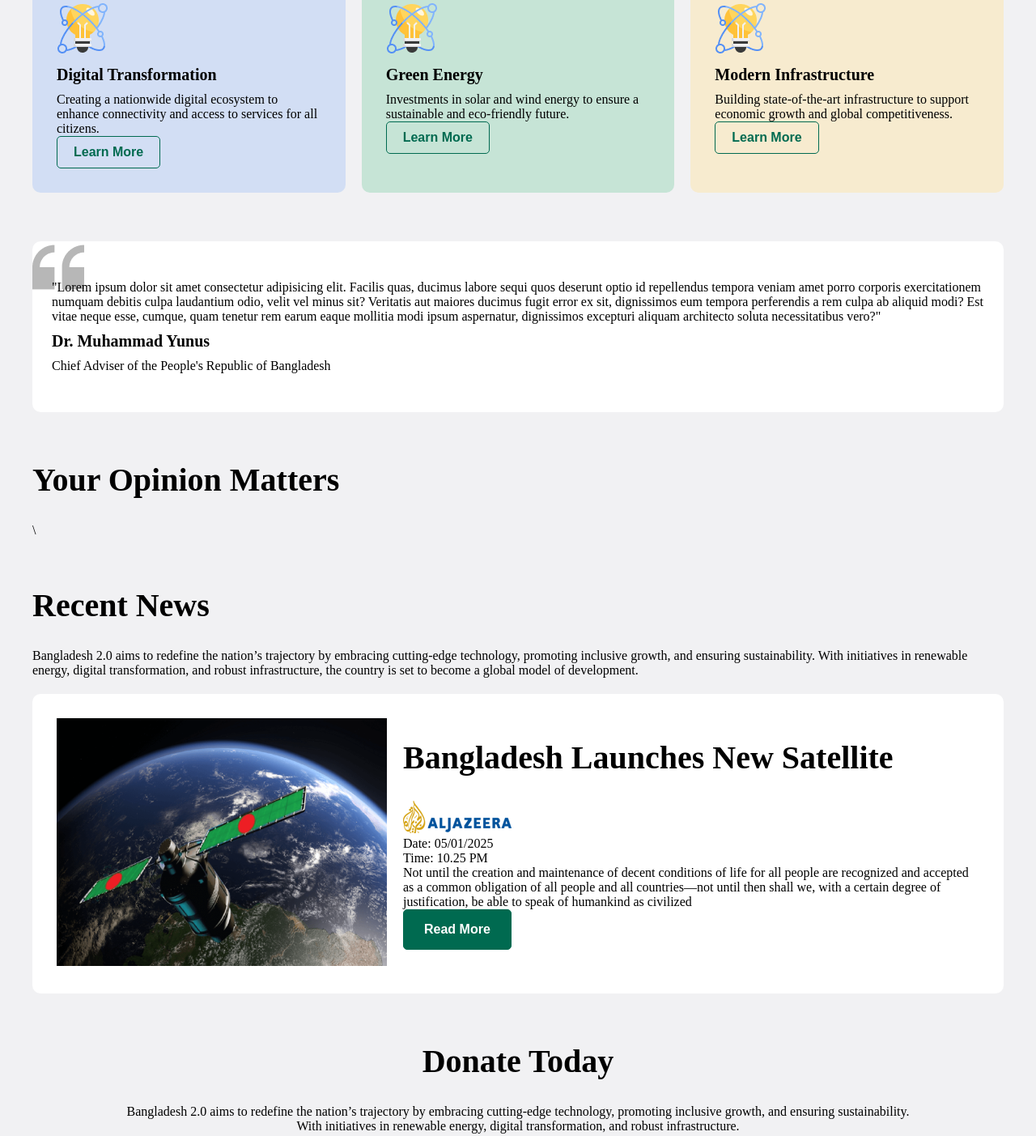
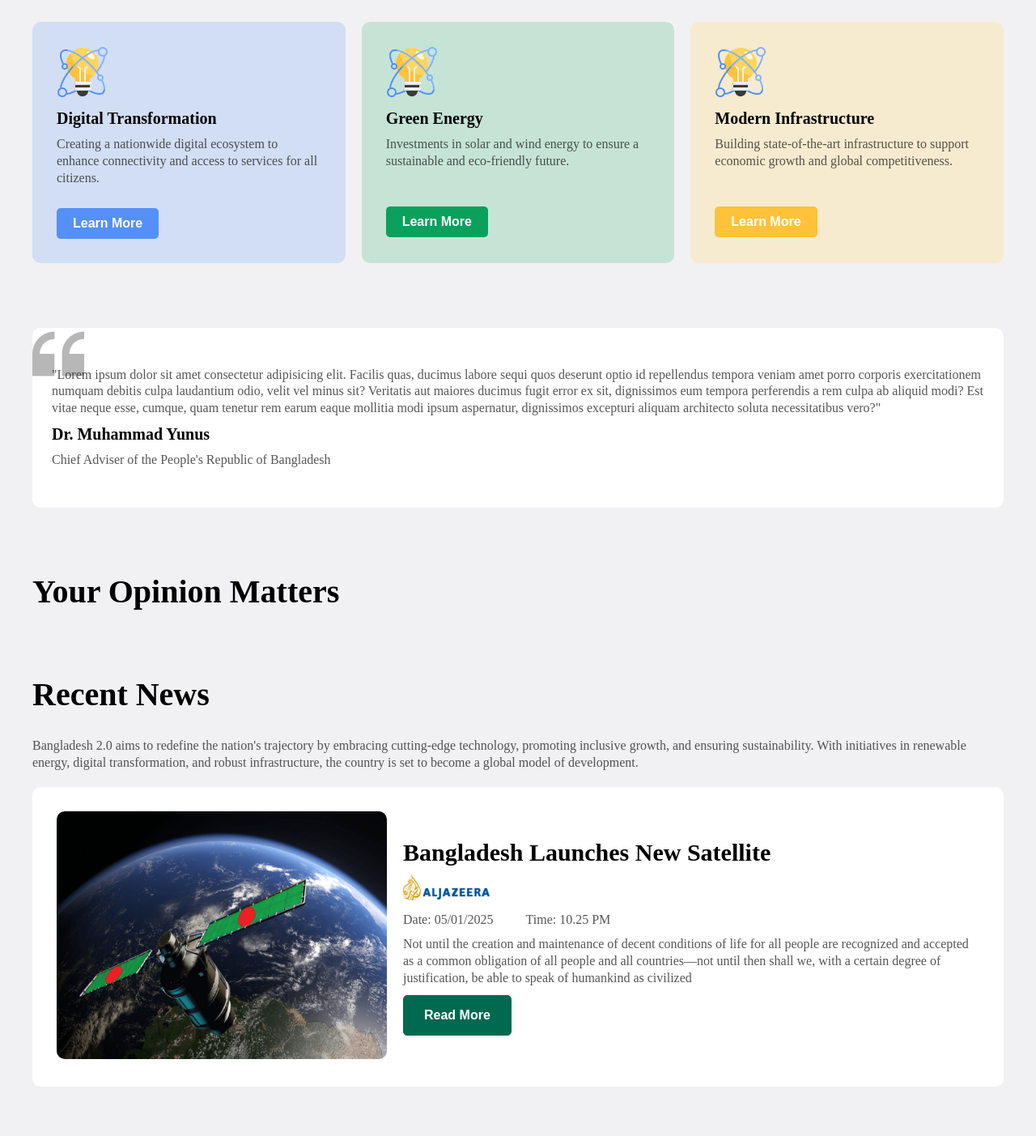
Before and after one commit to ramjan88/Bangladesh-2.0, a plain HTML site: page index.html in a window 1280 px wide. Shown: the part 1232-2635 px from the top of the page at 81% size. Drawn offline with Linux system fonts and the light colour scheme.

Commit message:
added main section update

```diff
--- a/index.html
+++ b/index.html
@@ -98,7 +98,7 @@
       <section class="future-section">
         <h2 class="section-title">The Vision of Future</h2>
         <p>
-          Bangladesh 2.0 aims to redefine the nation’s trajectory by embracing
+          Bangladesh 2.0 aims to redefine the nation's trajectory by embracing
           cutting-edge technology, promoting inclusive growth, and ensuring
           sustainability. With initiatives in renewable energy, digital
           transformation, and robust infrastructure, the country is set to
@@ -107,6 +107,7 @@
 
         <div class="future-content">
           <div class="card-container">
+
             <!-- card 1 -->
             <div class="card-1">
               <div class="">
@@ -118,7 +119,7 @@
                   Creating a nationwide digital ecosystem to enhance
                   connectivity and access to services for all citizens.
                 </p>
-                <button class="btn-secondary">Learn More</button>
+                <button class="btn1">Learn More</button>
               </div>
             </div>
             <!-- card 2 -->
@@ -133,7 +134,7 @@
                   Investments in solar and wind energy to ensure a sustainable
                   and eco-friendly future.
                 </p>
-                <button class="btn-secondary">Learn More</button>
+                <button class="btn2">Learn More</button>
               </div>
             </div>
 
@@ -148,7 +149,7 @@
                   Building state-of-the-art infrastructure to support economic
                   growth and global competitiveness.
                 </p>
-                <button class="btn-secondary">Learn More</button>
+                <button class="btn3">Learn More</button>
               </div>
             </div>
           </div>
@@ -176,30 +177,30 @@
         <h2 class="section-title">Your Opinion Matters</h2>
       </section>
 
-      <!-- recent news section -->\
+      <!-- recent news section -->
       <section class="news-section">
         <h2 class="section-title">Recent News</h2>
         <p>
-          Bangladesh 2.0 aims to redefine the nation’s trajectory by embracing
+          Bangladesh 2.0 aims to redefine the nation's trajectory by embracing
           cutting-edge technology, promoting inclusive growth, and ensuring
           sustainability. With initiatives in renewable energy, digital
           transformation, and robust infrastructure, the country is set to
           become a global model of development.
         </p>
         <div class="news-container">
-          <div class="">
-            <img src="images/satelite.png" alt="" />
+          <div class="news-image">
+            <img class="news-logo" src="images/satelite.png" alt="" />
           </div>
           <div class="">
-            <h2 class="section-title">Bangladesh Launches New Satellite</h2>
+            <h2 class="news-title">Bangladesh Launches New Satellite</h2>
             <div class="">
-              <img src="images/al-jazeera.png" alt="" />
+              <img class="al-jazeera" src="images/al-jazeera.png" alt="" />
             </div>
-            <div class="">
+            <div class="date">
               <p>Date: 05/01/2025</p>
               <p>Time: 10.25 PM</p>
             </div>
-            <p>
+            <p class="news-content">
               Not until the creation and maintenance of decent conditions of
               life for all people are recognized and accepted as a common
               obligation of all people and all countries—not until then shall
@@ -215,7 +216,7 @@
       <section class="donate-section">
         <h2 class="section-title">Donate Today</h2>
         <p>
-          Bangladesh 2.0 aims to redefine the nation’s trajectory by embracing
+          Bangladesh 2.0 aims to redefine the nation's trajectory by embracing
           cutting-edge technology, promoting inclusive growth, and ensuring
           sustainability. <br />
           With initiatives in renewable energy, digital transformation, and
@@ -243,7 +244,7 @@
       <section class="subscribe-section">
         <h2 class="section-title">Subscribe Newsletter</h2>
         <p>
-          Bangladesh 2.0 aims to redefine the nation’s trajectory by embracing
+          Bangladesh 2.0 aims to redefine the nation's trajectory by embracing
           cutting-edge technology, promoting inclusive growth.
         </p>
         <div class="form">
--- a/styles/style.css
+++ b/styles/style.css
@@ -80,7 +80,7 @@ nav h1{
 }
 
 section {
-  margin-top: 60px;
+  margin-top: 80px;
 }
 
 .section-title {
@@ -94,6 +94,13 @@ section {
   font-weight: 700;
   margin-top: 10px;
   margin-bottom: 10px;
+}
+
+P{
+  font-size: 16px;
+  font-weight: 400;
+  color: rgba(14, 14, 14, 0.7);
+  line-height: 1.3rem;
 }
 
 /* -----------main section----------------- */
@@ -138,6 +145,32 @@ section {
   background-color: rgb(247, 235, 207);
 }
 
+.btn1, .btn2, .btn3{
+  font-size: 16px;
+  font-weight: 600;
+  padding: 10px 20px;
+  border-radius: 5px;
+  color: white;
+  border: none;
+  outline: none;
+}
+
+.btn1{
+  background-color: rgb(84, 144, 245);
+  margin-top: 26px;
+}
+.btn2{
+  background-color: rgb(9, 161, 92);
+  margin-top: 45px;
+}
+.btn3{
+  background-color: rgb(255, 194, 57);
+  margin-top: 45px;
+}
+
+
+
+/* caption section */
 .caption-section {
   background-image: url("../images/quote-bg.png");
   background-repeat: no-repeat;
@@ -159,6 +192,31 @@ section {
   background-color: white;
   border-radius: 10px;
   margin-top: 20px;
+}
+
+.news-logo{
+border-radius: 10px;
+}
+
+.news-title{
+  font-size: 30px;
+  font-weight: 700;
+  margin-bottom: 10px;
+}
+
+.date{
+  display: flex;
+  flex-direction: row;
+  gap: 40px;
+  margin: 10px 0;
+}
+
+.news-content{
+  margin-bottom: 10px;
+}
+
+.al-jazeera{
+  width: 15%;
 }
 
 /* Donte section */
```
